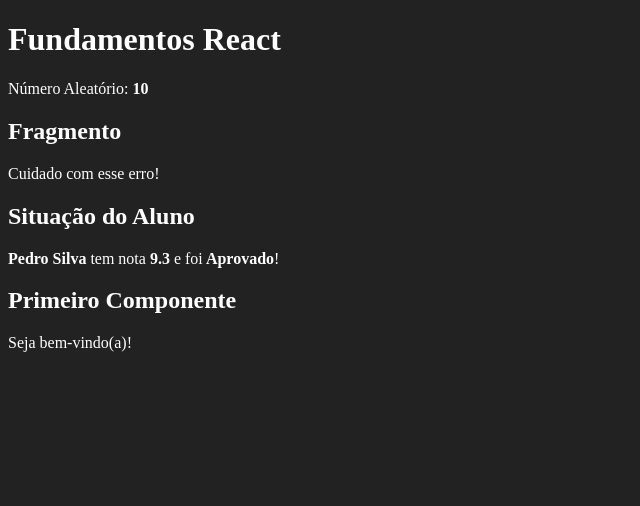
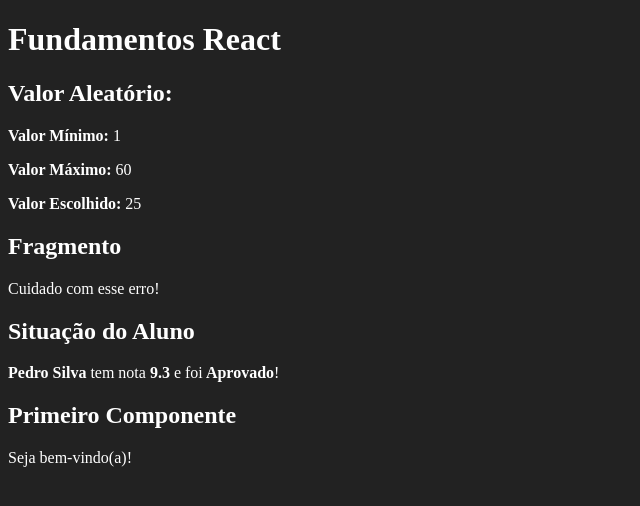
Before and after one commit to gustavoferreiradev/fundamentos-react, a React (Create React App) app: page / in a window 1280 px wide. Shown: the top 506 px of the page, without its empty margins (0-640 px from the left). Built offline with nearby package versions, Linux system fonts and the light colour scheme.

Commit message:
Correção do desafio Aleatório

```diff
--- a/src/App.jsx
+++ b/src/App.jsx
@@ -8,7 +8,7 @@
 
     <div id="app">
         <h1>Fundamentos React</h1>
-        <Aleatorio/>
+        <Aleatorio min = {1} max={60}/>
         <Fragmento />
         <ComParametro
             titulo="Situação do Aluno"
--- a/src/components/basicos/Aleatorio.jsx
+++ b/src/components/basicos/Aleatorio.jsx
@@ -1,12 +1,23 @@
 import React from 'react'
 
-export default function Aleatorio(props){
-    const num1 = 1;
-    const num2 = 10;
-    const numa = Math.floor(Math.random() * (num2 - num1 + 1) + num1);
-    return(
-        <>
-        <p>Número Aleatório: <strong>{ numa }</strong> </p>
-        </>
-    )
-}
+export default (props) => {
+
+    const { min, max } = props;
+
+    const aleatorio = parseInt(Math.random() * (max - min)) + min;
+
+    return (
+        <div>
+            <h2>Valor Aleatório:</h2>
+            <p>
+                <strong>Valor Mínimo: </strong> {min}
+            </p>
+            <p>
+                <strong>Valor Máximo: </strong> {max}
+            </p>
+            <p>
+                <strong>Valor Escolhido: </strong> {aleatorio}
+            </p>
+        </div>
+    );
+};
```
